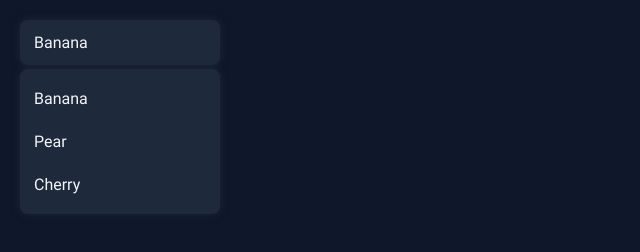
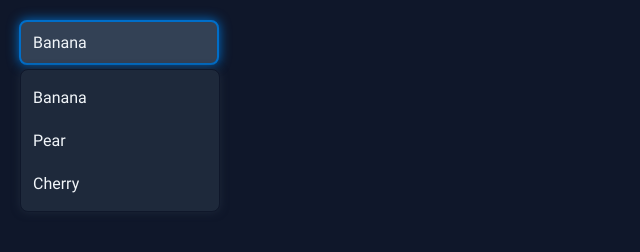
Before and after one commit to NexyusNex/Drop-down-menu, a plain HTML site: page index.html in a window 1280 px wide. In both pictures the pointer is over the element "Banana". Shown: the whole page, without its empty margins (0-640 px from the left). Drawn offline with Linux system fonts and the light colour scheme.

Commit message:
Added an animation for the selected item

```diff
--- a/style.css
+++ b/style.css
@@ -16,7 +16,7 @@ body {
 
 .selected,
 .menu-list {
-  border: 2px solid #1e293b;
+  border: 1px solid #0f172a;
   width: 200px;
   background-color: #1e293b;
   border-radius: 8px;
@@ -30,6 +30,15 @@ body {
   height: 45px;
   padding-left: 12px;
   margin-bottom: 4px;
+  transition: border 300ms ease;
+  transition: box-shadow 300ms ease;
+}
+
+.selected:hover {
+  margin-left: -1px;
+  border: solid 2px #006ec9;
+  box-shadow: 0px 0px 12px #006ec9;
+  background-color: #334155;
 }
 
 .menu-list {
```
